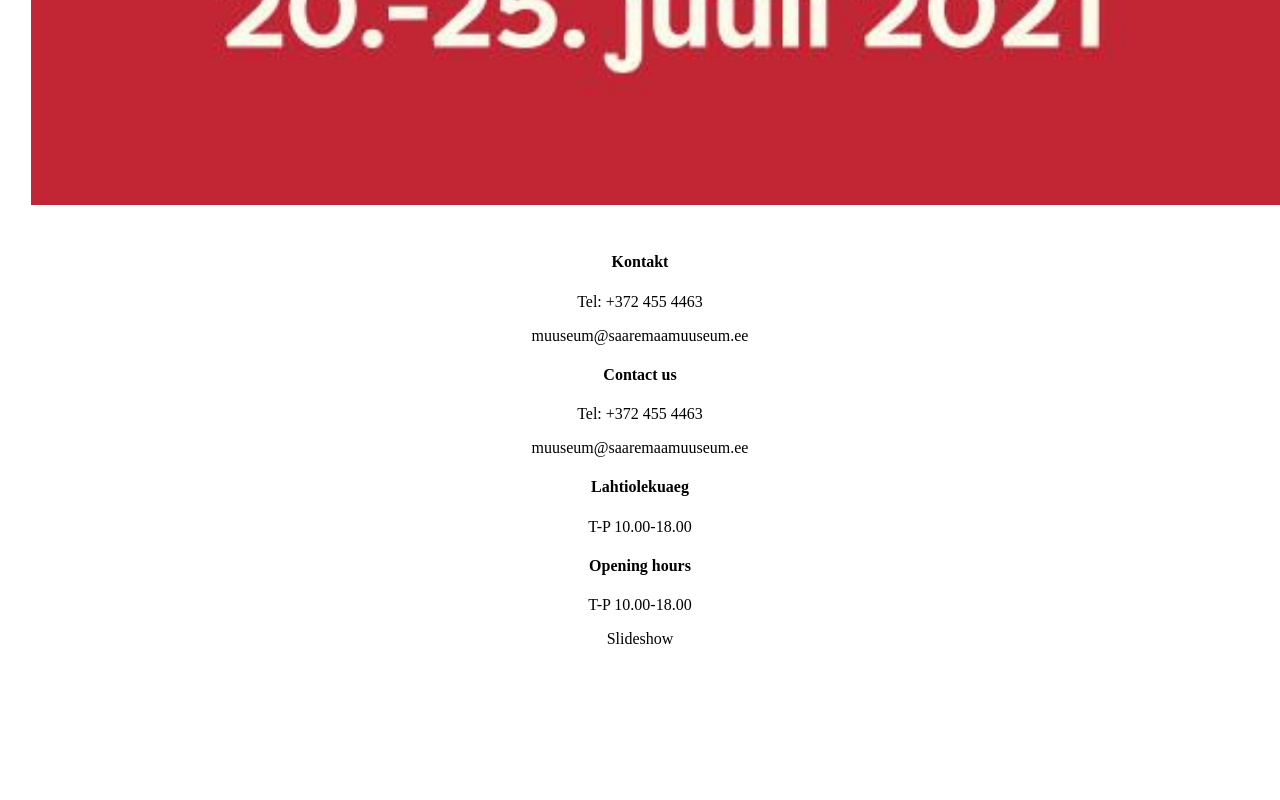
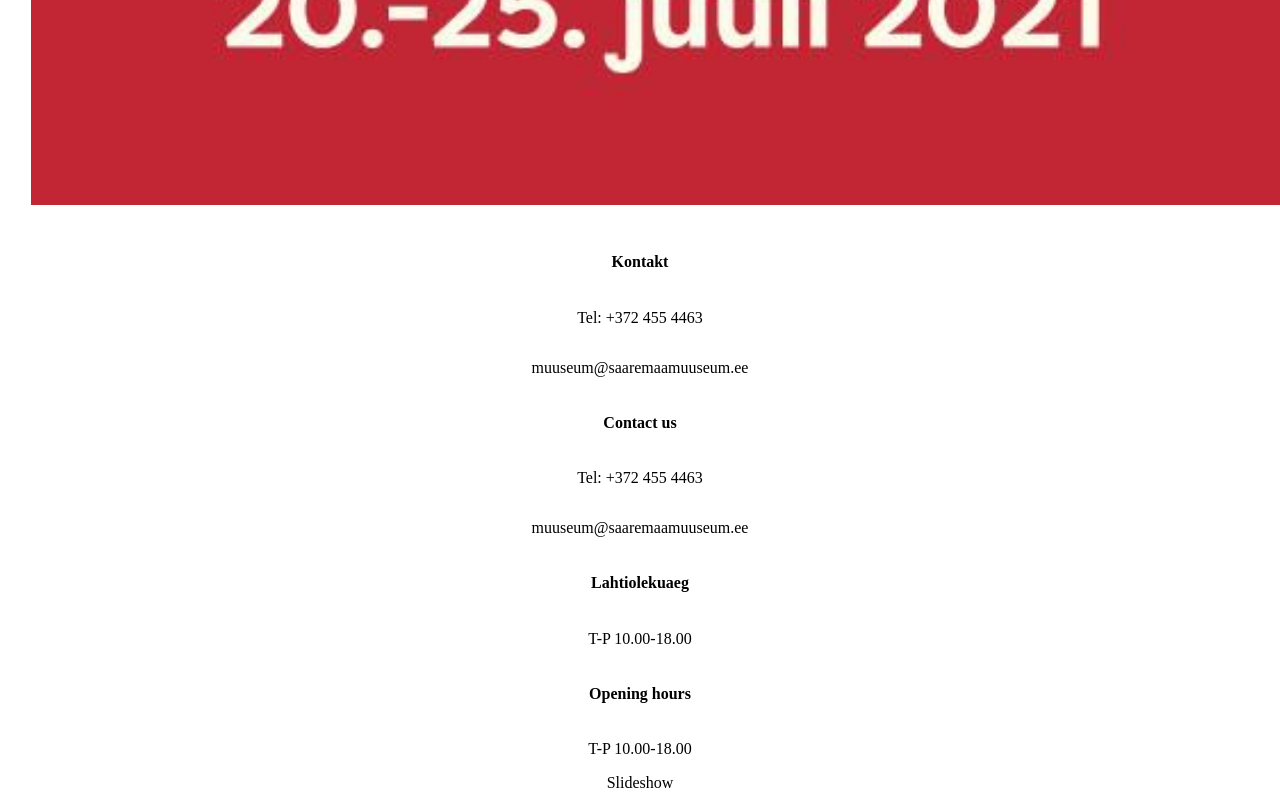
Before and after one commit to karljame/-PROJEKT-nr-4-Infoekraan-muuseumile-team-4, a plain HTML site: page index.html in a window 1280 px wide. Shown: the part 1648-2448 px from the top of the page. Before the commit the page ends 2304 px from the top, so only its background shows below. Drawn offline with Linux system fonts and the light colour scheme; no server answers.

Commit message:
Co-authored-by: rainistiirik23 <rainistiirik23@users.noreply.github.com>

```diff
--- a/css/style.css
+++ b/css/style.css
@@ -8,6 +8,8 @@ object-fit: cover;
 padding: 23px;
 
 }
-.container{
-flex-direction: row;
+
+.info-element{
+    display: flex;
+    flex-direction: column;
 }
--- a/index.html
+++ b/index.html
@@ -19,8 +19,9 @@
     <div id="images">
         <img class="posters" src="images/ooperipaevad.jfif" alt="">
     </div>
+
+    <div class="info">
         <div class="container">
-        <div class="info">
             <div class="logo" id="logo"></div>
             <div class="info-content">
                 <div id="contact_et" class="info-element">
@@ -40,7 +41,6 @@
                 <div id="open_hrs_en" class="info-element">
                     <h4>Opening hours</h4>
                     <p>T-P 10.00-18.00</p>
-                </div>
                 </div>
             </div>
             <script src="config.js"></script>
```
Lines whose indentation alone changed are shown as unchanged.
